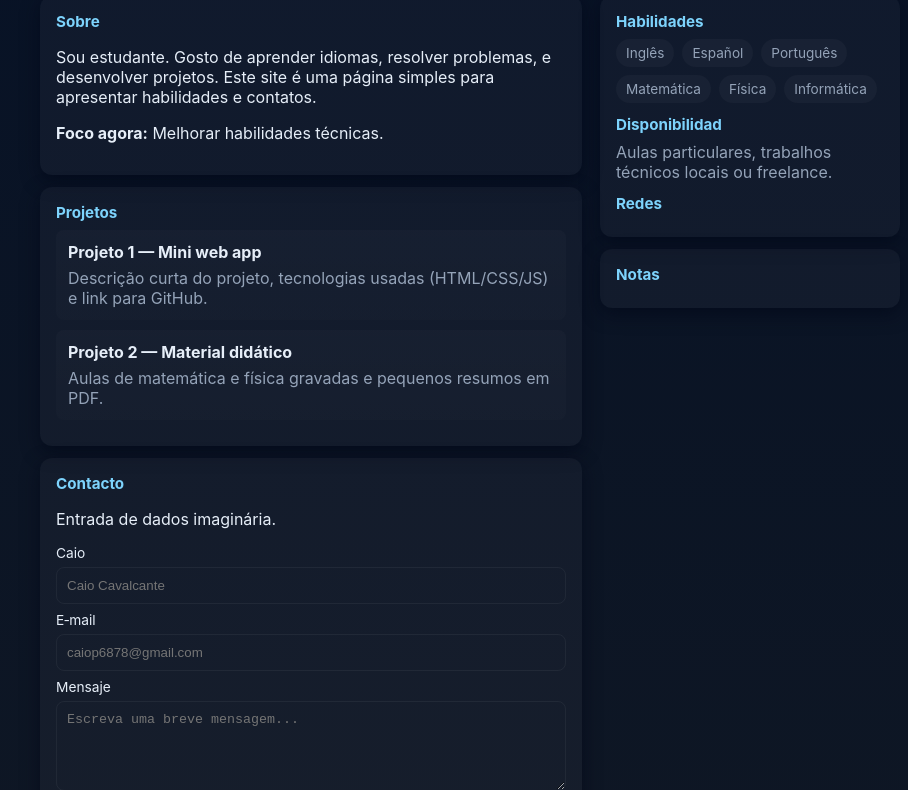
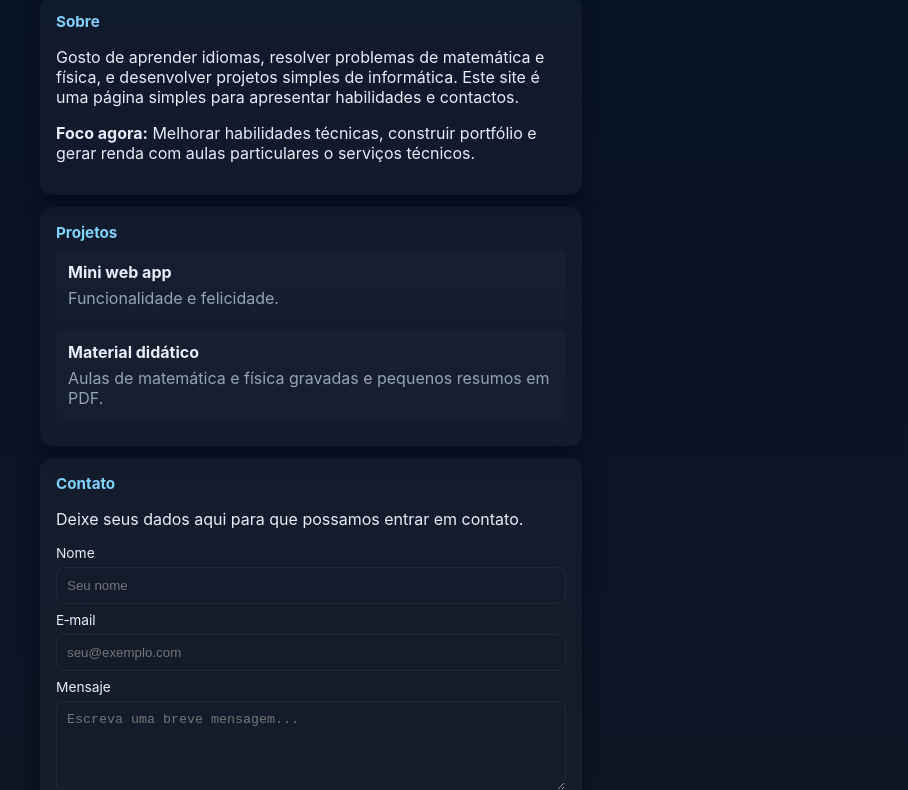
Before and after one commit to caiocavalcantepsc/caio.git.io, a plain HTML site: page index.html in a window 1280 px wide. Shown: the part 168-958 px from the top of the page, without its empty margins (170-1078 px from the left). Drawn offline with Linux system fonts and the light colour scheme.

Commit message:
Update index.html
adicionei uma foto, adicionei um link para o acesso de outro portifólio

```diff
--- a/index.html
+++ b/index.html
@@ -3,7 +3,7 @@
 <head>
   <meta charset="utf-8">
   <meta name="viewport" content="width=device-width,initial-scale=1">
-  <title>Caio Portfólio</title>
+  <title>Portfólio - Caio Cavalcante</title>
   <style>
     :root{--bg:#0f1724;--card:#0b1220;--accent:#7dd3fc;--muted:#94a3b8;--text:#e6eef8}
     *{box-sizing:border-box}
@@ -19,7 +19,7 @@
     .section-title{font-size:0.95rem;margin:0 0 8px;color:var(--accent)}
     ul{padding-left:18px;margin:6px 0}
     .skills{display:flex;gap:8px;flex-wrap:wrap}
-    .tag{background:rgba(255,255,255,0.03);padding:6px 10px;border-radius:999px;font-size:0.85rem;color:var(--muted)}
+    .tag{background:rgba(255, 0, 0, 0.03);padding:6px 10px;border-radius:999px;font-size:0.85rem;color:var(--muted)}
     .projects .proj{border-radius:8px;padding:12px;margin-bottom:10px;background:linear-gradient(180deg, rgba(255,255,255,0.02), rgba(255,255,255,0.01));}
     footer{margin-top:18px;text-align:center;color:var(--muted);font-size:0.85rem}
     a.button{display:inline-block;padding:10px 14px;border-radius:8px;background:var(--accent);color:#042033;text-decoration:none;font-weight:600}
@@ -31,9 +31,9 @@
 <body>
   <div class="wrap">
     <header>
-      <div class="avatar">C</div>
+      <div class="avatar"><img src="perfil.jpg" alt="Imagen de yo " width="100" height="100"></div>
       <div>
-        <h1>Caio Estudante / Multilingue</h1>
+        <h1>Caio</h1>
         <p class="lead">Inglês · Español · Português · Matemática, Física, Informática</p>
       </div>
     </header>
@@ -42,61 +42,61 @@
       <main>
         <section class="card">
           <h2 class="section-title">Sobre</h2>
-          <p>Sou estudante. Gosto de aprender idiomas, resolver problemas, e desenvolver projetos. Este site é uma página simples para apresentar habilidades e contatos.</p>
-          <p><strong>Foco agora:</strong> Melhorar habilidades técnicas.</p>
+          <p>Gosto de aprender idiomas, resolver problemas de matemática e física, e desenvolver projetos simples de informática. Este site é uma página simples para apresentar habilidades e contactos.</p>
+          <p><strong>Foco agora:</strong> Melhorar habilidades técnicas, construir portfólio e gerar renda com aulas particulares o serviços técnicos.</p>
         </section>
 
         <section class="card" style="margin-top:12px">
           <h2 class="section-title">Projetos</h2>
           <div class="projects">
             <div class="proj">
-              <strong>Projeto 1 — Mini web app</strong>
-              <p class="lead" style="margin:6px 0 0;color:var(--muted)">Descrição curta do projeto, tecnologias usadas (HTML/CSS/JS) e link para GitHub.</p>
+              <strong>Mini web app</strong>
+              <p class="lead" style="margin:6px 0 0;color:var(--muted)">Funcionalidade e felicidade.</p>
             </div>
             <div class="proj">
-              <strong>Projeto 2 — Material didático</strong>
+              <strong>Material didático</strong>
               <p class="lead" style="margin:6px 0 0;color:var(--muted)">Aulas de matemática e física gravadas e pequenos resumos em PDF.</p>
             </div>
           </div>
         </section>
 
         <section class="card" style="margin-top:12px">
-          <h2 class="section-title">Contacto</h2>
-          <p>Entrada de dados imaginária.</p>
+          <h2 class="section-title">Contato</h2>
+          <p>Deixe seus dados aqui para que possamos entrar em contato.</p>
           <form onsubmit="event.preventDefault();alert('Formulario.');">
-            <label for="name">Caio</label>
-            <input id="name" type="text" placeholder="Caio Cavalcante">
+            <label for="name">Nome</label>
+            <input id="name" type="text" placeholder="Seu nome">
             <label for="email">E‑mail</label>
-            <input id="email" type="email" placeholder="caiop6878@gmail.com">
-            <label for="message">Mensaje</label>
-            <textarea id="message" placeholder="Escreva uma breve mensagem..."></textarea>
-            <div style="margin-top:10px"><a href="#" class="button" onclick="event.preventDefault();alert('Formulario simulado.');">Enviar (simulado)</a></div>
+            <input id="email" type="email" placeholder="seu@exemplo.com">
+            <label for="mensagem">Mensaje</label>
+            <textarea id="mensagem" placeholder="Escreva uma breve mensagem..."></textarea>
+            <div style="margin-top:10px"><a href="#" class="button" onclick="event.preventDefault();alert('Formulario simulado — copia los datos o contacta por redes.');">Enviar (simulado)</a></div>
           </form>
-        </section>
+        </section> <br>
       </main>
 
-      <aside>
+    </div>
+
+    <section >
         <div class="card">
-          <h3 class="section-title">Habilidades</h3>
+          <h3 class="section-title" >Habilidades</h3>
           <div class="skills">
             <span class="tag">Inglês</span>
-            <span class="tag">Español</span>
+            <span class="tag">Espanhol</span>
             <span class="tag">Português</span>
             <span class="tag">Matemática</span>
             <span class="tag">Física</span>
             <span class="tag">Informática</span>
           </div>
 
-          <h3 class="section-title" style="margin-top:12px">Disponibilidad</h3>
-          <p class="lead">Aulas particulares, trabalhos técnicos locais ou freelance.</p>
+          <h3 class="section-title" style="margin-top:12px">Disponibilidade</h3>
+          <p class="lead">Aulas particulares, trabalhos técnicos e freelance.</p>
+        </div>
+      </section> <br>
 
-          <h3 class="section-title" style="margin-top:12px">Redes</h3>
-        </div>
-        <div class="card" style="margin-top:12px">
-          <h3 class="section-title">Notas</h3>
-        </div>
-      </aside>
-    </div>
+      <div>
+        <span class="card">Para acessar o outro portifólio clique <a href="projeto2.html" rel="external" targe>aqui</a></span>
+      </div>
 
     <footer>
       Toda honra e glória à Deus
```
